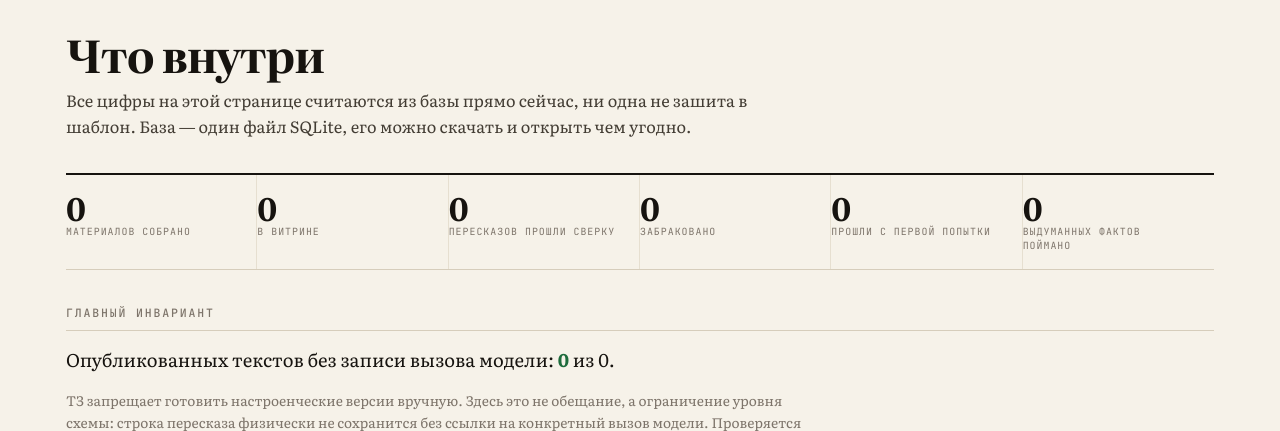
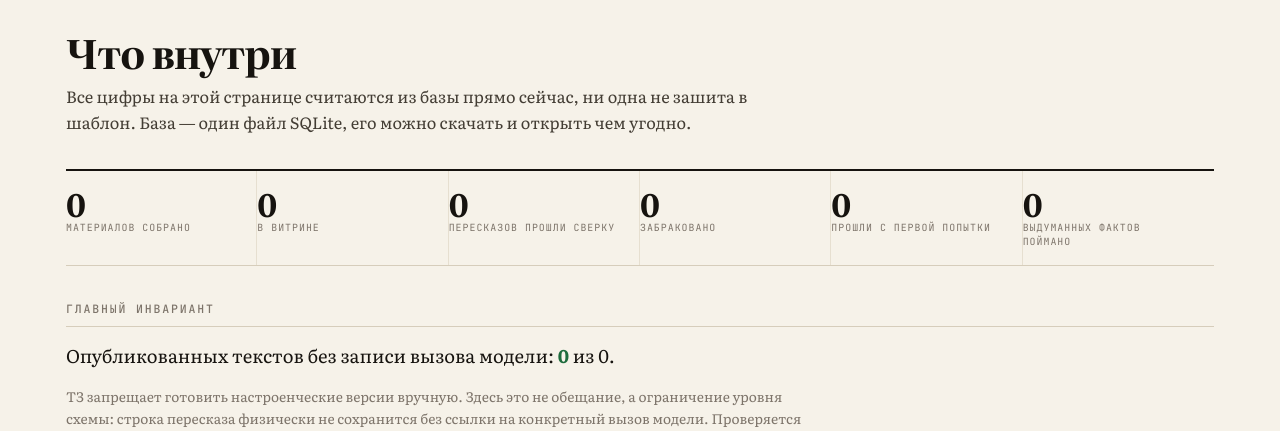
Before and after one commit to bogemadumb/mood-news-grid, a FastAPI app: page /stats in a window 1280 px wide. Shown: the part 46-477 px from the top of the page. Run offline with FastAPI, Linux system fonts and the light colour scheme; data comes from the database, SQL or seed files in the repository; data that the repository does not hold is empty.

Commit message:
Заголовок служебных страниц переносится, а не обрезается

```diff
--- a/app/static/pages.css
+++ b/app/static/pages.css
@@ -2,11 +2,15 @@
 
 .page-title {
   margin: 30px 0 10px;
-  font-size: clamp(1.8rem, 4.5vw, 2.8rem);
+  /* Заголовки тут длинные («Проверяете тестовые? 90 секунд») и на средних экранах
+     упирались в край: ограничиваем и разрешаем перенос по словам. */
+  font-size: clamp(1.7rem, 3.6vw, 2.5rem);
   font-weight: 700;
   letter-spacing: -.03em;
-  line-height: 1.05;
+  line-height: 1.08;
   font-variation-settings: 'opsz' 60;
+  max-width: 22ch;
+  text-wrap: balance;
 }
 .page-lead { margin: 0 0 34px; max-width: 44rem; color: var(--ink-soft); font-size: 1.02rem; }
 
```
